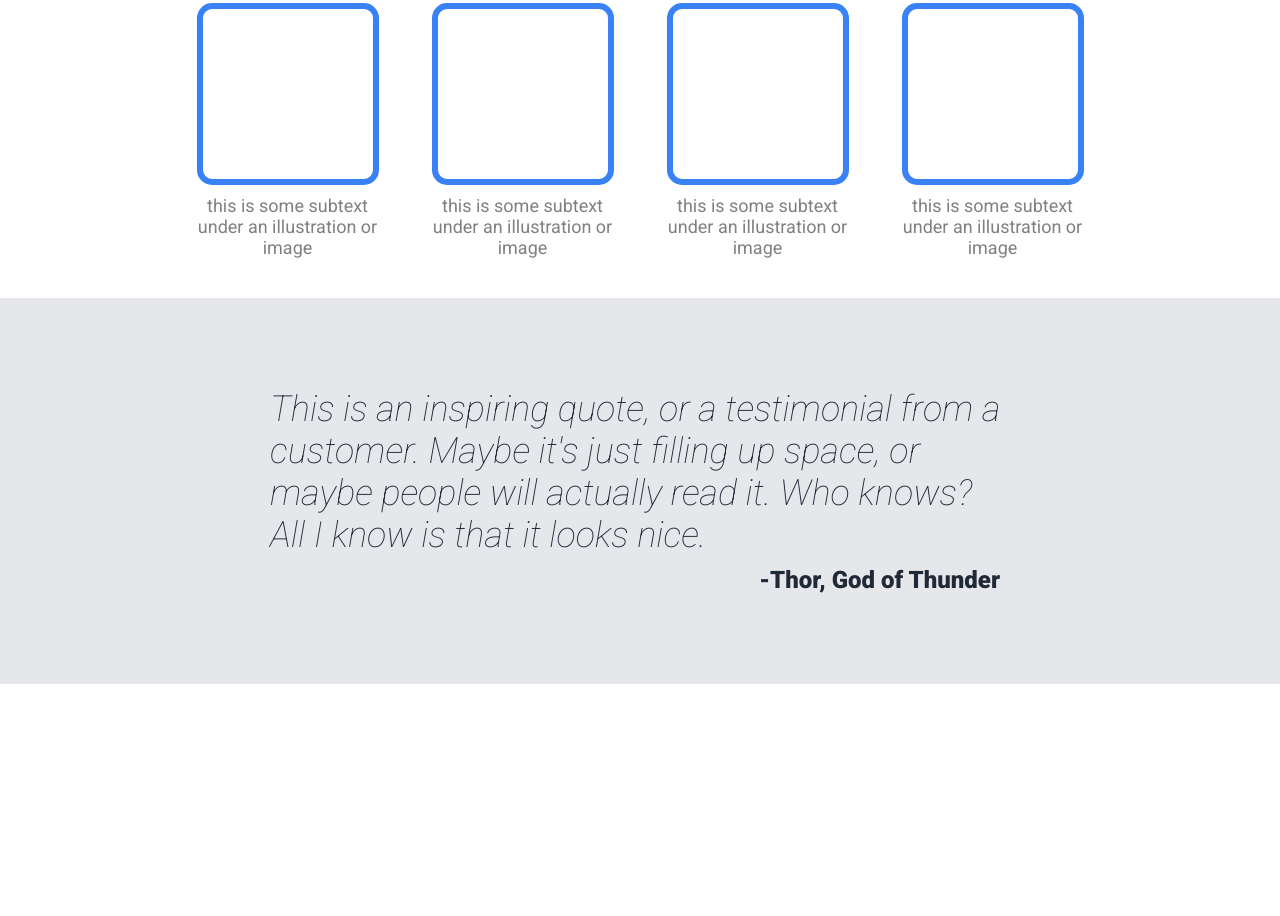
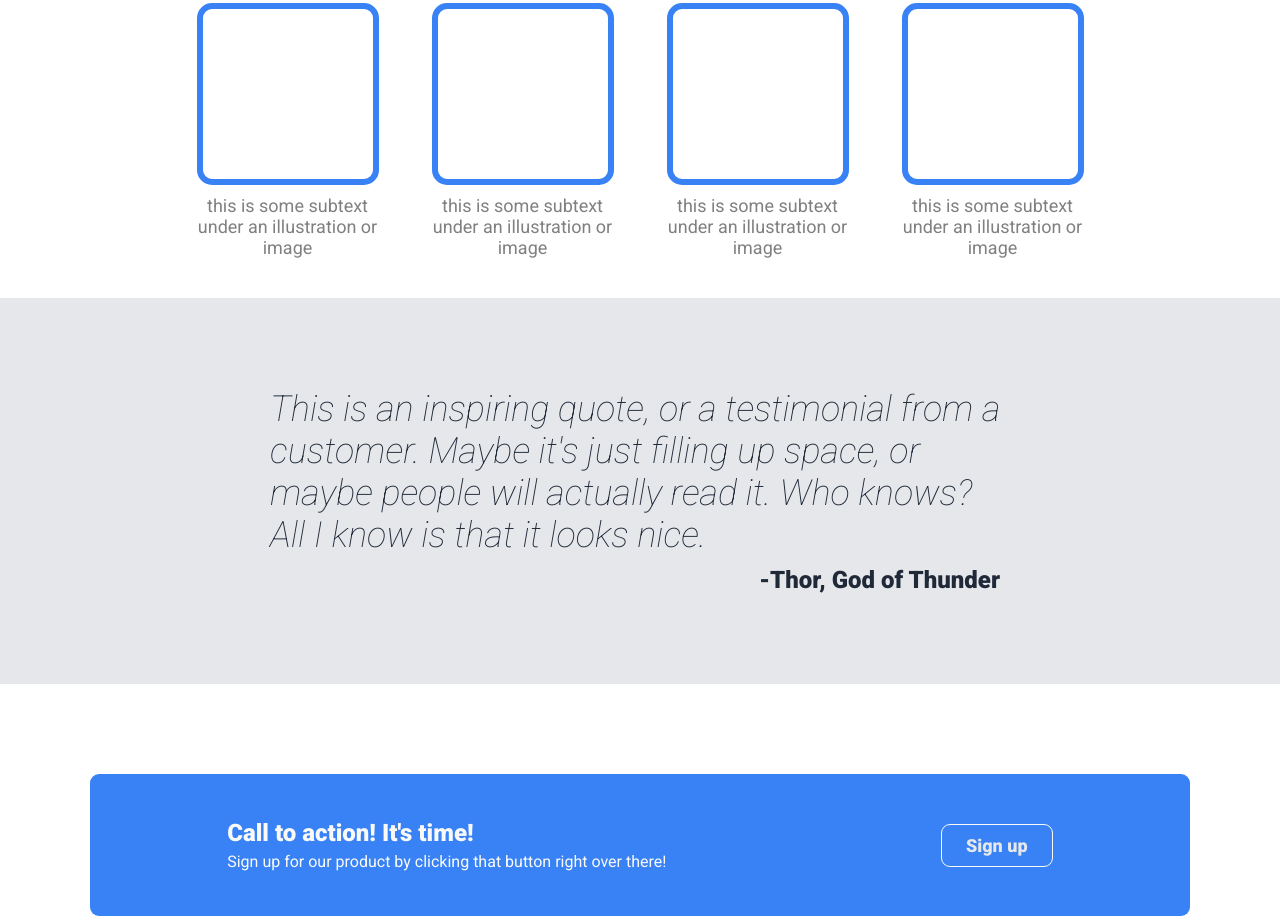
Before and after one commit to devtronvarma/odin-personal-site, a plain HTML site: page index.html in a window 1280 px wide. Shown: the part 567-1483 px from the top of the page. Before the commit the page ends 1251 px from the top, so only its background shows below. Drawn offline with Linux system fonts and the light colour scheme.

Commit message:
Add bottom call to action

```diff
--- a/index.html
+++ b/index.html
@@ -50,5 +50,12 @@
             <div class="quote-body">This is an inspiring quote, or a testimonial from a customer. Maybe it's just filling up space, or maybe people will actually read it. Who knows? All I know is that it looks nice.</div>
             <div class="quote-attr">-Thor, God of Thunder</div>
         </div>
+        <div class="action-container">
+            <div class="action-left">
+                <div class="action-header">Call to action! It's time!</div>
+                <div class="action-subtext">Sign up for our product by clicking that button right over there!</div>
+            </div>
+            <div class="action-button"><a href="#">Sign up</a></div>
+        </div>
     </body>
 </html>
--- a/style.css
+++ b/style.css
@@ -146,6 +146,39 @@
     align-self: flex-end;
 }
 
+.action-container {
+    height: 400px;
+    margin: 90px 90px;
+    padding-bottom: 45px;
+    padding-top: 45px;
+    background-color: #3882F6;
+    color: #F9FAF8;
+    border-radius: 9px;
+    display: flex;
+    justify-content: space-around;
+    align-items: center;
+}
+
+.action-header {
+    font-size: 24px;
+    font-weight: bold;
+    padding-bottom: 5px;
+}
+
+.action-subtext {
+    font-size: 16px;
+}
+
+.action-button {
+    font-size: 18px;
+    font-weight: bold;
+    border: 1px solid #F9FAF8;
+    width: 90px;
+    border-radius: 9px;
+    padding: 10px;
+    text-align: center;
+}
+
 ul {
     list-style: none;
 }
```
